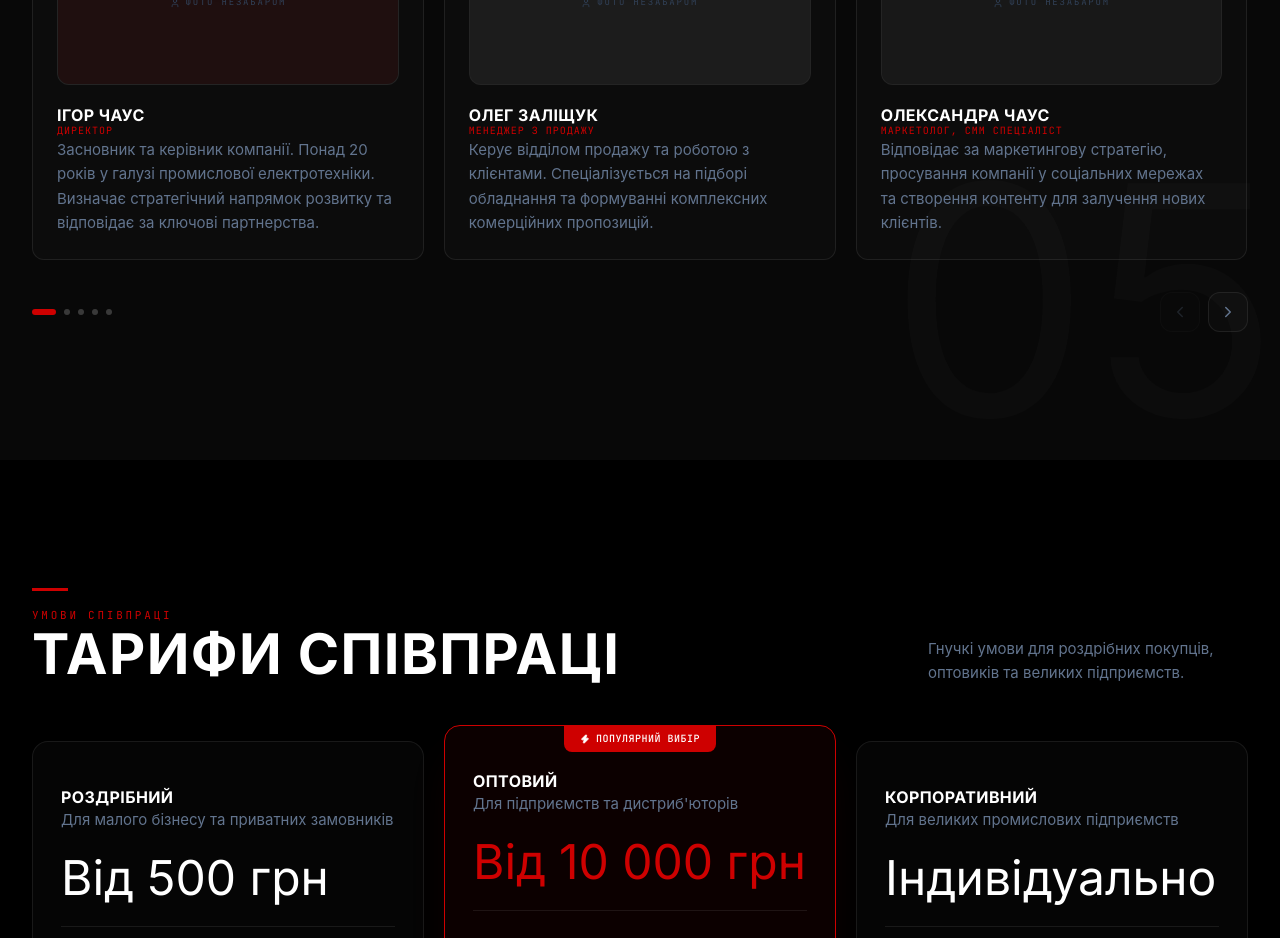
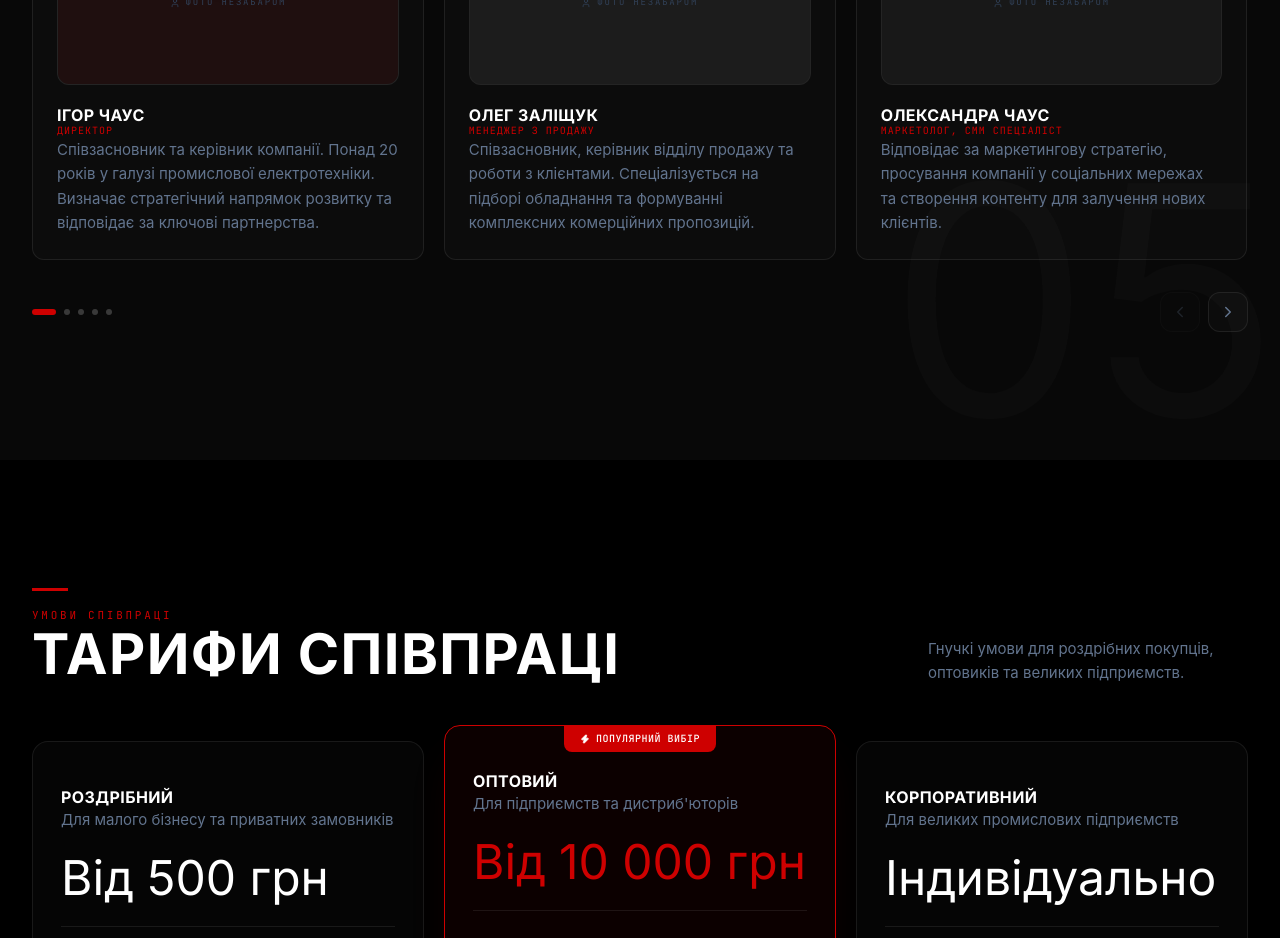
Before and after one commit to RomanFrontman/elektro-landing, a React (Vite) app: page / in a window 1280 px wide. Shown: the part 3040-3978 px from the top of the page. Built offline with nearby package versions, Linux system fonts and the light colour scheme.

Commit message:
content upd

```diff
--- a/src/components/Team.tsx
+++ b/src/components/Team.tsx
@@ -7,7 +7,7 @@ const teamMembers = [
     initials: 'ІЧ',
     name: 'Ігор Чаус',
     position: 'Директор',
-    bio: 'Засновник та керівник компанії. Понад 20 років у галузі промислової електротехніки. Визначає стратегічний напрямок розвитку та відповідає за ключові партнерства.',
+    bio: 'Співзасновник та керівник компанії. Понад 20 років у галузі промислової електротехніки. Визначає стратегічний напрямок розвитку та відповідає за ключові партнерства.',
     accent: 'bg-[#ce0000]',
     textColor: 'text-white',
     glowColor: 'bg-[#ce0000]/8',
@@ -16,7 +16,7 @@ const teamMembers = [
     initials: 'ОЗ',
     name: 'Олег Заліщук',
     position: 'Менеджер з продажу',
-    bio: 'Керує відділом продажу та роботою з клієнтами. Спеціалізується на підборі обладнання та формуванні комплексних комерційних пропозицій.',
+    bio: 'Співзасновник, керівник відділу продажу та роботи з клієнтами. Спеціалізується на підборі обладнання та формуванні комплексних комерційних пропозицій.',
     accent: 'bg-white',
     textColor: 'text-black',
     glowColor: 'bg-white/5',
```
